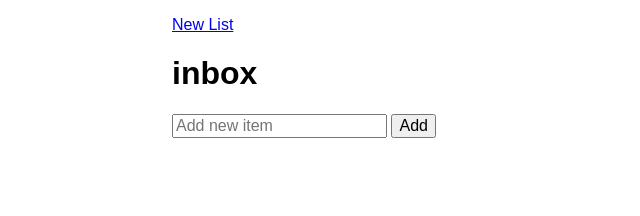
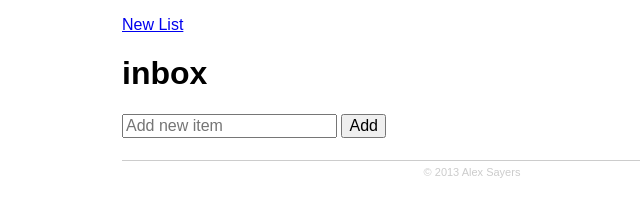
Before and after one commit to asayers/TaskAgent-web, a plain HTML site: page assets/index.html in a window 1280 px wide. Shown: the whole page, without its empty margins (168-808 px from the left). Drawn offline with Linux system fonts and the light colour scheme; no server answers.

Commit message:
Add footer

```diff
--- a/assets/css/style.css
+++ b/assets/css/style.css
@@ -18,7 +18,7 @@ ul.inline li form {
 }
 
 .container {
-  width: 600px;
+  width: 700px;
   margin: 0 auto;
 }
 
@@ -42,3 +42,12 @@ ul.inline li form {
 header {
   border-bottom: 1px solid black;
 }
+
+footer {
+  border-top: 1px solid #ccc;
+  padding: 0.5em;
+  font-size: 11px;
+  text-align: center;
+  margin-top: 2em;
+  color: #ccc;
+}
--- a/assets/index.html
+++ b/assets/index.html
@@ -31,6 +31,9 @@
     </ul>
   </div>
   <div ng-view></div>
+  <footer>
+    &copy; 2013 Alex Sayers
+  </footer>
   </div>
 </body>
 </html>
```
